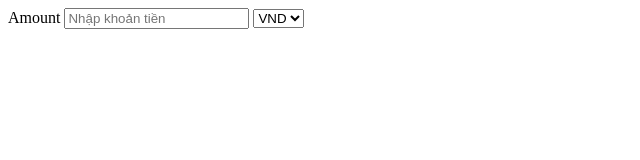
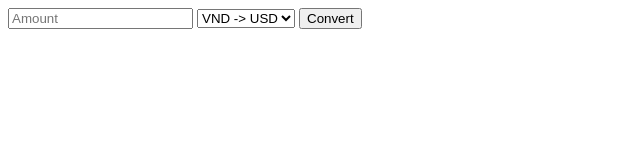
Before and after one commit to tmtri3102/currencyConverter, a plain HTML site: page index.html in a window 1280 px wide. Shown: the whole page, without its empty margins (0-640 px from the left). Drawn offline with Linux system fonts and the light colour scheme.

Commit message:
Update index.html

```diff
--- a/index.html
+++ b/index.html
@@ -6,34 +6,61 @@
 			name="viewport"
 			content="width=device-width, initial-scale=1.0"
 		/>
-		<title>Document</title>
+		<title>Trí</title>
 	</head>
 	<body>
-		<form
-			action=""
-			onsubmit=""
-		>
-			<label for="amount">Amount</label>
+		<form>
 			<input
 				type="number"
-				name="currency"
 				id="amount"
-				placeholder="Nhập khoản tiền"
+				placeholder="Amount"
 			/>
-			<label for="from"
-				><select
-					name="from"
-					id="to"
-				>
-					<option value="">VND</option>
-					<option value="">USD</option>
-				</select></label
-			>
+			<!-- <select id="From">
+					<option value="VND">VND</option>
+					<option value="USD">USD</option>
+				</select>
+
+				<select id="To">
+					<option value="VND">VND</option>
+					<option valu="USD">USD</option>
+				</select> -->
+			<select id="conversion">
+				<option value="vnd-to-usd">VND -> USD</option>
+				<option value="usd-to-vnd">USD -> VND</option>
+			</select>
+
+			<button onclick="convertMoney()">Convert</button>
 		</form>
-		<script src="">
-			function currencyConverter() {
-				const amount = document.getElementById("amount").value;
-				let from = document.getElementById("from").value;
+
+		<br />
+		<p id="result"></p>
+		<script>
+			function convertMoney() {
+				event.preventDefault();
+				let amount = document.getElementById("amount").value;
+				// let FromC = document.getElementById("From").value;
+				// let To = document.getElementById("To").value;
+				let conversion = document.getElementById("conversion").value;
+				let result;
+				if (conversion == "VND -> USD") {
+					vndToUs;
+					result = `Result: ${amount / 25000} USD`;
+				} else if (conversion == "USD -> VND") {
+					result = `Result: ${amount * 25000} VND`;
+				} else {
+					result = `Invalid amount`;
+				}
+				// if (FromC == "USD" && To == "VND") {
+				// 	Result = "Result: " + Amount * 23000 + " Đ";
+				// } else if (FromC == "VND" && To == "USD") {
+				// 	Result = "Result: " + Amount / 23000 + " $";
+				// } else if (FromC == "VND") {
+				// 	Result = "Result: " + Amount + " Đ";
+				// } else {
+				// 	Result = "Result: " + Amount + " $";
+				// }
+				console.log(result);
+				document.getElementById("result").innerHTML = result;
 			}
 		</script>
 	</body>
```
